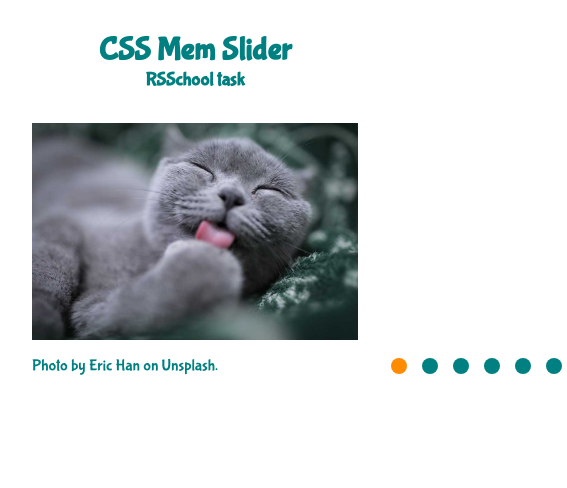
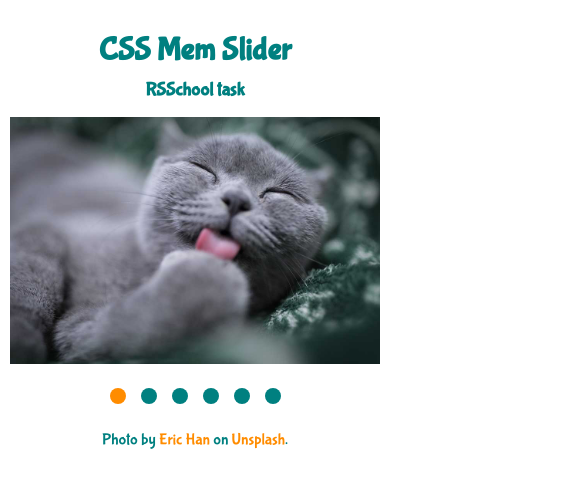
Before and after one commit to smb1t/cssMemSlider, a plain HTML site: page index.html in a window 390 px wide. Shown: the whole page, 567 px wide, since content can reach past the window. Drawn offline with Linux system fonts and the light colour scheme.

Commit message:
feat: add responsive styles (Sun, May 15, 2022 04:43:30 PM)

```diff
--- a/css/style.css
+++ b/css/style.css
@@ -74,6 +74,11 @@ header {
   text-align: center;
 }
 
+h1 {
+  margin-bottom: 0.625rem;
+  font-size: 3rem;
+}
+
 /*
   Container
 */
@@ -89,9 +94,8 @@ header,
 
 .slider__inner {
   display: flex;
-  justify-content: space-between;
-  align-items: center;
 }
+
 
 /*
   Images
@@ -103,6 +107,7 @@ header,
 
 .slider__images > li {
   opacity: 0;
+  visibility: hidden;
 }
 
 .slider__images > li:nth-child(1) {
@@ -127,10 +132,15 @@ header,
   padding: 1rem 1rem 1rem 0;
 }
 
+.slider__captions p {
+  line-height: 1.5;
+}
+
 .slider__captions li {
   width: 100%;
   flex: 1 0 auto;
   opacity: 0;
+  visibility: hidden;
 }
 
 .slider__captions > li:nth-child(1) {}
@@ -186,30 +196,36 @@ label span {
 #slide-1:checked ~ .slider__images > :nth-child(1),
 #slide-1:checked ~ .slider__inner > .slider__captions li:nth-child(1) {
   opacity: 1;
+  visibility: visible;
 }
 #slide-2:checked ~ .slider__images > :nth-child(2),
 #slide-2:checked ~ .slider__inner > .slider__captions li:nth-child(2) {
   opacity: 1;
+  visibility: visible;
 }
 
 #slide-3:checked ~ .slider__images > :nth-child(3),
 #slide-3:checked ~ .slider__inner > .slider__captions li:nth-child(3) {
   opacity: 1;
+  visibility: visible;
 }
 
 #slide-4:checked ~ .slider__images > :nth-child(4),
 #slide-4:checked ~ .slider__inner > .slider__captions li:nth-child(4) {
   opacity: 1;
+  visibility: visible;
 }
 
 #slide-5:checked ~ .slider__images > :nth-child(5),
 #slide-5:checked ~ .slider__inner > .slider__captions li:nth-child(5) {
   opacity: 1;
+  visibility: visible;
 }
 
 #slide-6:checked ~ .slider__images > :nth-child(6),
 #slide-6:checked ~ .slider__inner > .slider__captions li:nth-child(6) {
   opacity: 1;
+  visibility: visible;
 }
 
 /* navigation */
@@ -242,3 +258,62 @@ label span {
   0% {}
   100% {}
 }
+
+/*
+  Media queriess
+*/
+
+
+@media (min-width: 40rem) {
+  .slider__inner {
+    justify-content: space-between;
+    align-items: center;
+  }
+}
+
+@media (min-width: 40rem) and (max-width: 59.9375rem) {
+  header {
+    padding-bottom: 1.5rem;
+  }
+
+  h1 {
+    margin-bottom: 0.5rem;
+    font-size: 2.5rem;
+  }
+}
+
+@media (max-width: 39.9375rem) {
+  :root {
+    --container-width: 40rem;
+    --container-gap: .625rem;
+  }
+
+  header {
+    /* padding-top: 1rem; */
+    padding-bottom: 1rem;
+  }
+
+  h1 {
+    font-size: 2rem;
+  }
+
+  .slider__inner {
+    flex-direction: column-reverse;
+    text-align: center;
+  }
+
+  .slider__captions {
+    padding-right: 0;
+  }
+
+  .slider__navigation {
+    padding-top: 1rem;
+    justify-content: center;
+  }
+
+  a {
+    color: var(--color--link);
+  }
+}
+
+@media (min-width: 60rem) {}
```
